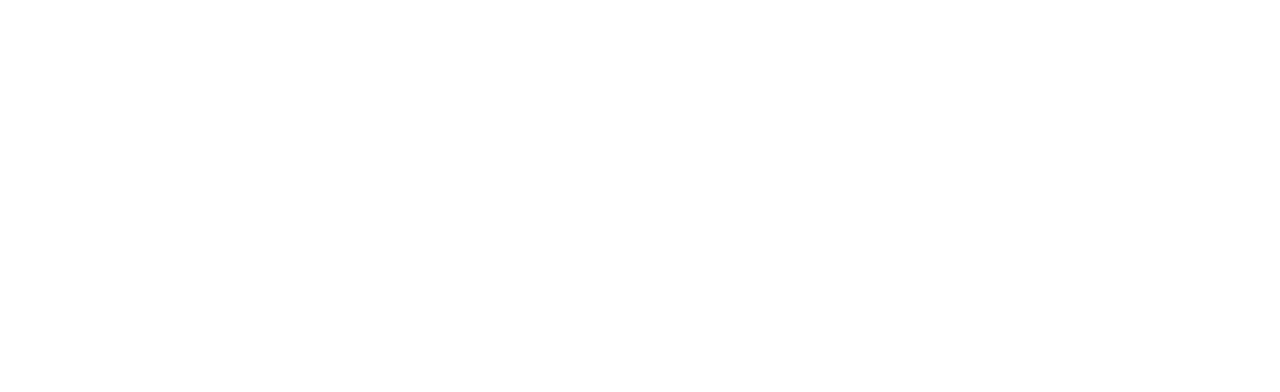
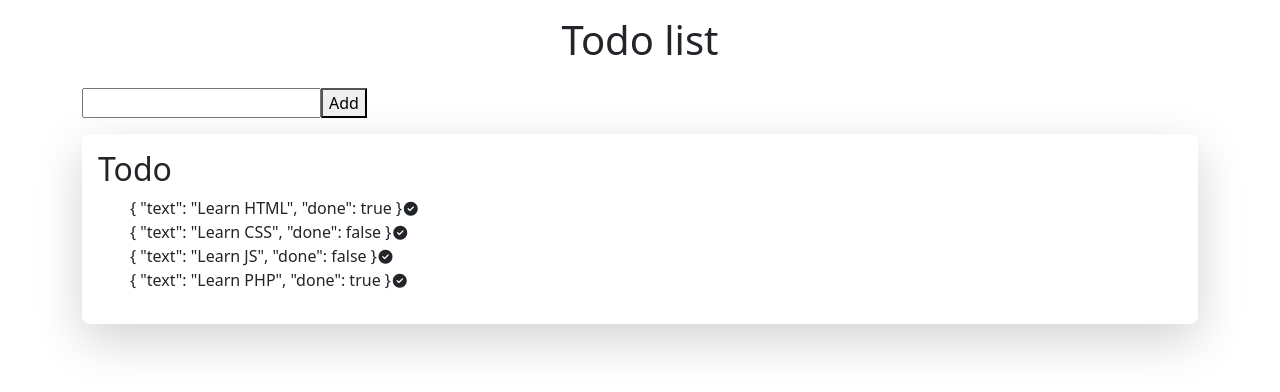
Before and after one commit to Dan97O/vue-todolist, a plain HTML site: page index.html in a window 1280 px wide. Drawn offline with nearby package versions, Linux system fonts and the light colour scheme.

Commit message:
add array tasks

```diff
--- a/assets/js/app.js
+++ b/assets/js/app.js
@@ -14,3 +14,54 @@ oltre al click sul pulsante, intercettare anche il tasto ENTER per aggiungere il
 cliccando sul testo dell'item, invertire il valore della proprietà done del todo corrispondente (se done era uguale a false, impostare true e viceversa)
 
 */
+
+
+const {createApp} = Vue;
+createApp({
+  data() {
+    return {
+      newTask:'',
+      error: null,
+      completed: [],
+      tasks: [
+        {
+          text:'Learn HTML',
+          done: true,
+        },
+           {
+          text:'Learn CSS',
+          done: false,
+        },
+        {
+          text:'Learn JS',
+          done: false,
+        },
+        {
+          text:'Learn PHP',
+          done: true,
+        },
+      ]
+    }
+
+  },
+  methods: {
+    addTasks(){
+
+      if (this.newTask.length >= 5) {
+        this.tasks.unshift(this.newTask)
+        this.newTask = ''
+        this.error = null
+      } else {
+        this.error = 'La lunghezza della task deve essere almeno di 5 caratteri!'
+      }
+    },
+
+    completeTask(i){
+      /* pusho quelle eliminate in un array completato */
+      this.completed.push(this.tasks[i])
+      /* splice rimuove */
+      this.tasks.splice(i, 1)
+    }
+  }
+
+}).mount('#app')
--- a/index.html
+++ b/index.html
@@ -20,9 +20,60 @@
 
 
 
-<div id="app">
-</div>
+  <div id="app">
+    <header>
+      <h1 class="text-center p-3">Todo list</h1>
+    </header>
 
+
+
+
+
+
+    <main class="container">
+      <div class="add_tasks mb-3">
+        <div class="d-flex mb-3">
+          <input type="text" v-model.trim="newTask" @keyup.enter="addTasks()">
+          <button @click="addTasks()">Add</button>
+        </div>
+
+        <div class="alert alert-danger" role="alert" v-if="error">
+          <strong> {{error}} </strong>
+        </div>
+      </div>
+
+
+
+      <div class="tasks bg-white border-light rounded-3 p-3 shadow-lg mb-3">
+        <h2>Todo</h2>
+        <ul v-if="tasks.length > 0">
+          <li v-for="(task, index) in tasks" class="d-flex">
+            {{task}}
+            <div class="complete" @click="completeTask(index)">
+              <i class="fas fa fa-check-circle fa-sm fa-fw"></i>
+            </div>
+          </li>
+        </ul>
+        <p v-else>Tutte le task fatte😎</p>
+      </div>
+
+      <div class="completed" v-if="completed.length > 0">
+        <h2>Completed Tasks</h2>
+        <ul>
+          <li v-for="task in completed">
+            {{task}}
+          </li>
+        </ul>
+      </div>
+
+
+    </main>
+
+
+
+
+    <footer></footer>
+  </div>
 
 
 
```
